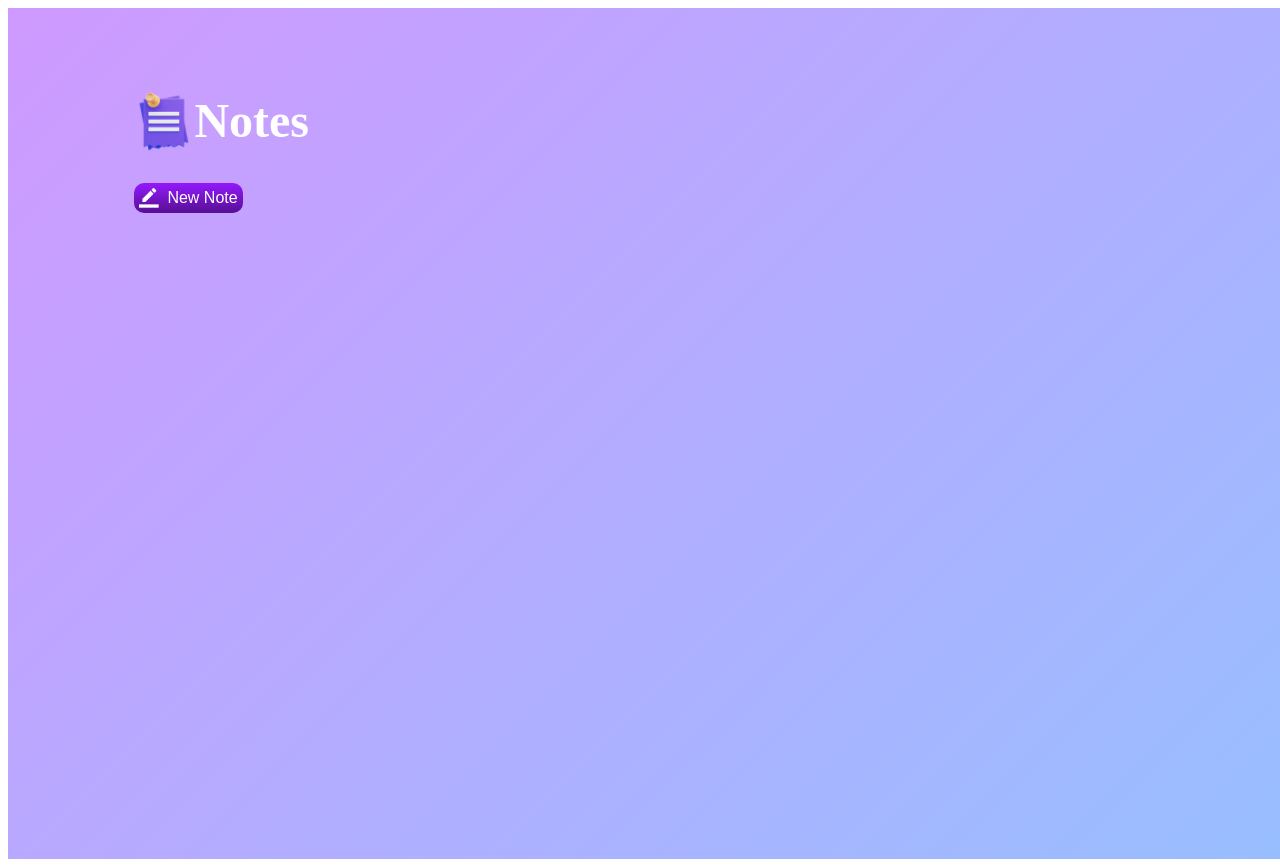
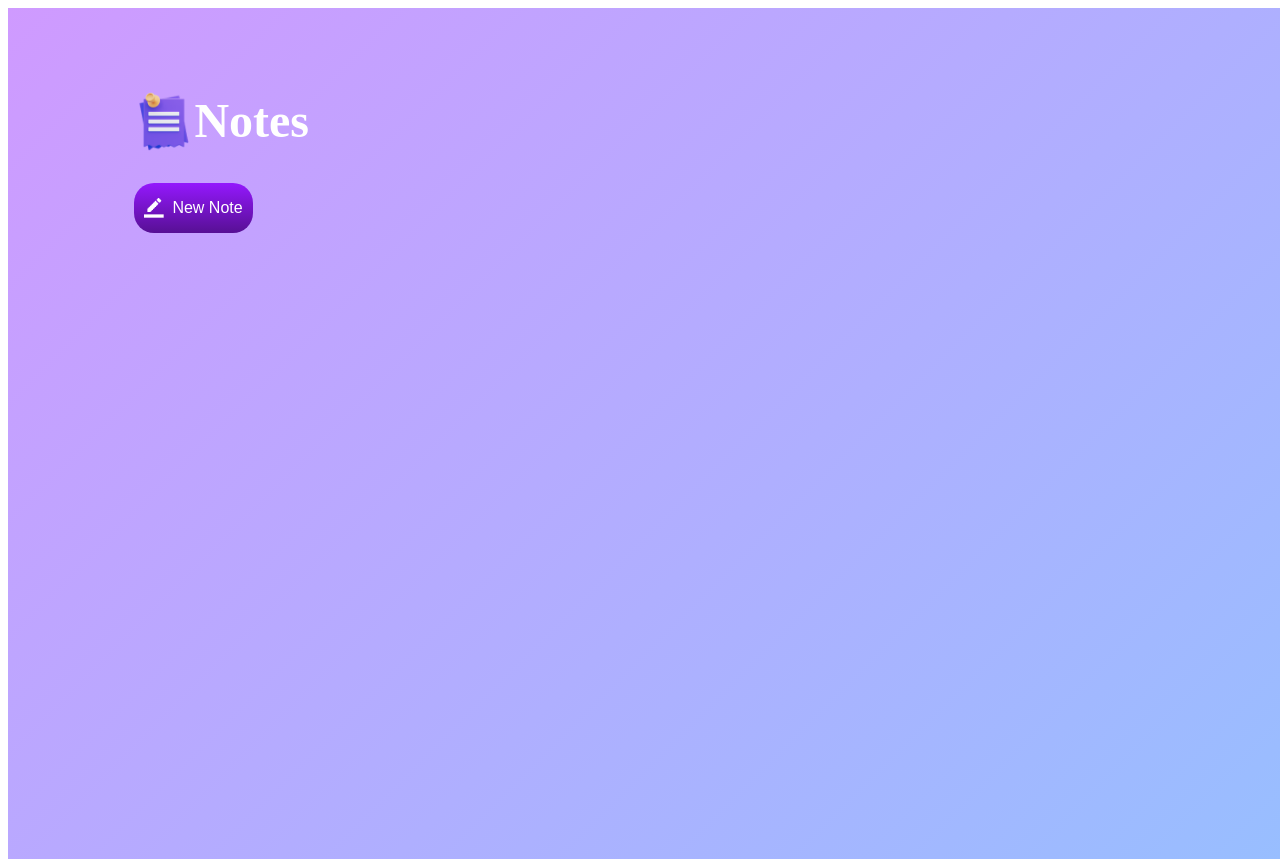
Before and after one commit to Indraswara/notes-Me, a plain HTML site: page index.html in a window 1280 px wide. Shown: the top 867 px of the page. Drawn offline with Linux system fonts and the light colour scheme.

Commit message:
change the button style

```diff
--- a/style.css
+++ b/style.css
@@ -34,8 +34,10 @@
     font-size: 16px;
     outline: 10px;
     border: 0;
-    border-radius: 10px;
-    padding: 5px;
+    border-radius: 20px;
+    padding: 15px 10px;
+    margin: 30px 0 20px;
+    cursor: pointer;
 }
 
 .container button:hover{
```
